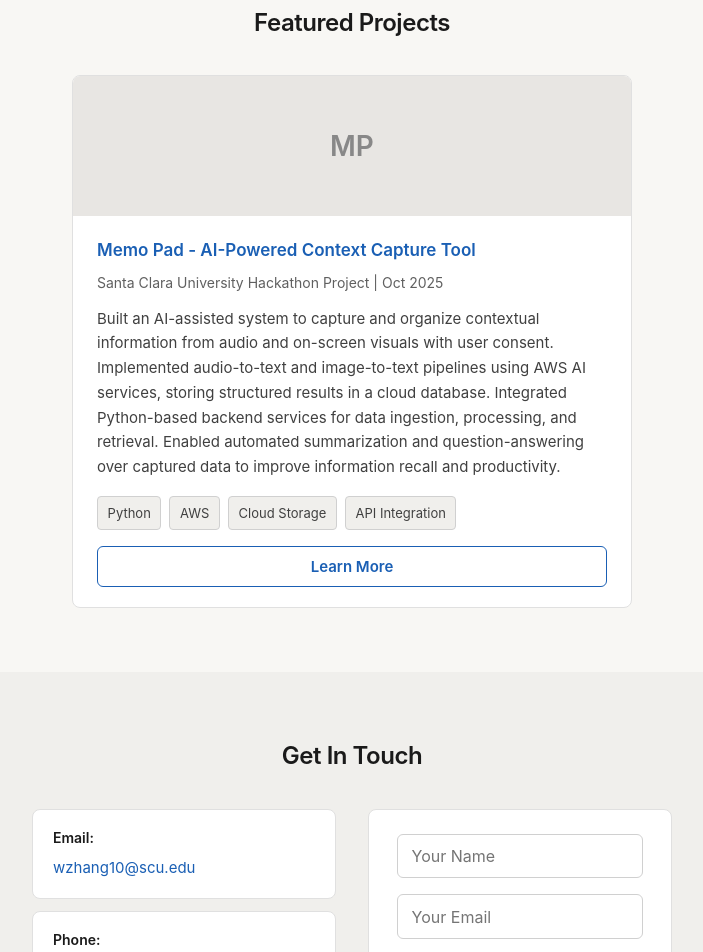
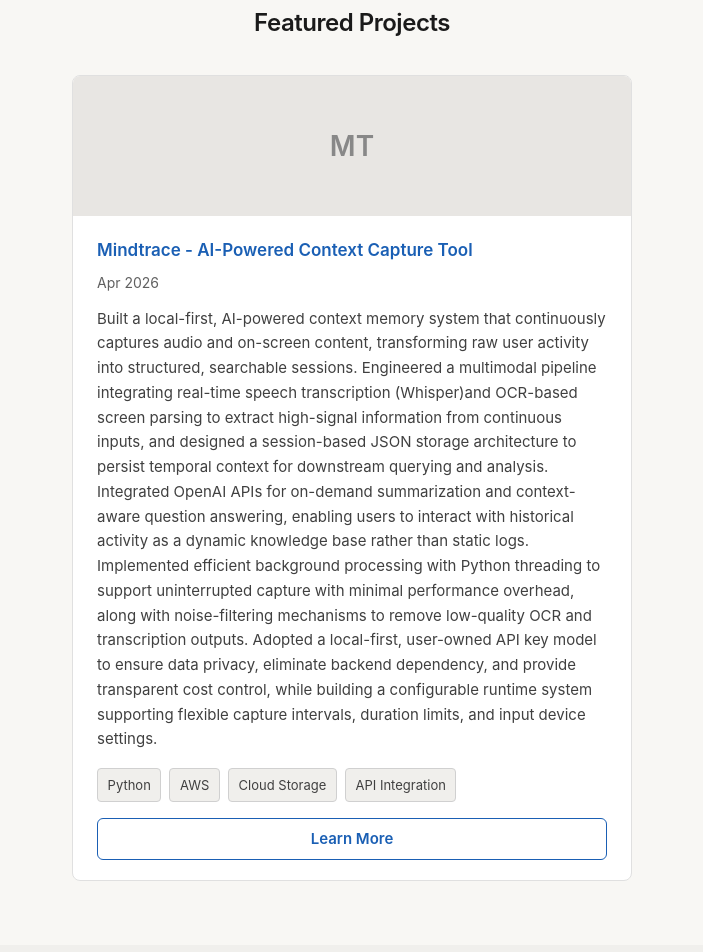
Before and after one commit to WenhanZhang86/Portfolio, a plain HTML site: page index.html in a window 1280 px wide. Shown: the part 2538-3490 px from the top of the page, without its empty margins (288-991 px from the left). Drawn offline with Linux system fonts and the light colour scheme.

Commit message:
Revise project name and description in index.html
Updated project details and timeline dates in index.html.

```diff
--- a/index.html
+++ b/index.html
@@ -128,7 +128,7 @@
                     </div>
                 </div>
                 <div class="timeline-item">
-                    <div class="timeline-date">Jan 2026 – Present</div>
+                    <div class="timeline-date">Jan 2026 – Mar 2026</div>
                     <div class="timeline-content">
                         <h3>Computer Science Tutor</h3>
                         <h4>Santa Clara University</h4>
@@ -145,18 +145,26 @@
             <div class="projects-grid">
                 <div class="project-card" data-project="1">
                     <div class="project-image">
-                        <div class="project-placeholder">MP</div>
+                        <div class="project-placeholder">MT</div>
                     </div>
                     <div class="project-content">
-                        <h3>Memo Pad - AI-Powered Context Capture Tool</h3>
-                        <p class="project-date">Santa Clara University Hackathon Project | Oct 2025</p>
+                        <h3>Mindtrace - AI-Powered Context Capture Tool</h3>
+                        <p class="project-date">Apr 2026</p>
                         <p class="project-description">
-                            Built an AI-assisted system to capture and organize contextual information from
-                            audio and on-screen visuals with user consent. Implemented audio-to-text and
-                            image-to-text pipelines using AWS AI services, storing structured results in a
-                            cloud database. Integrated Python-based backend services for data ingestion,
-                            processing, and retrieval. Enabled automated summarization and question-answering
-                            over captured data to improve information recall and productivity.
+                            Built a local-first, AI-powered context memory system that continuously captures
+                            audio and on-screen content, transforming raw user activity into structured, searchable
+                            sessions. Engineered a multimodal pipeline integrating real-time speech transcription
+                            (Whisper)and OCR-based screen parsing to extract high-signal information from continuous
+                            inputs, and designed a session-based JSON storage architecture to persist temporal
+                            context for downstream querying and analysis. Integrated OpenAI APIs for on-demand
+                            summarization and context-aware question answering, enabling users to interact with
+                            historical activity as a dynamic knowledge base rather than static logs. Implemented
+                            efficient background processing with Python threading to support uninterrupted capture
+                            with minimal performance overhead, along with noise-filtering mechanisms to remove low-quality
+                            OCR and transcription outputs. Adopted a local-first, user-owned API key model to ensure data
+                            privacy, eliminate backend dependency, and provide transparent cost control, while building
+                            a configurable runtime system supporting flexible capture intervals, duration limits,
+                            and input device settings.
                         </p>
                         <div class="project-tech">
                             <span>Python</span>
```
